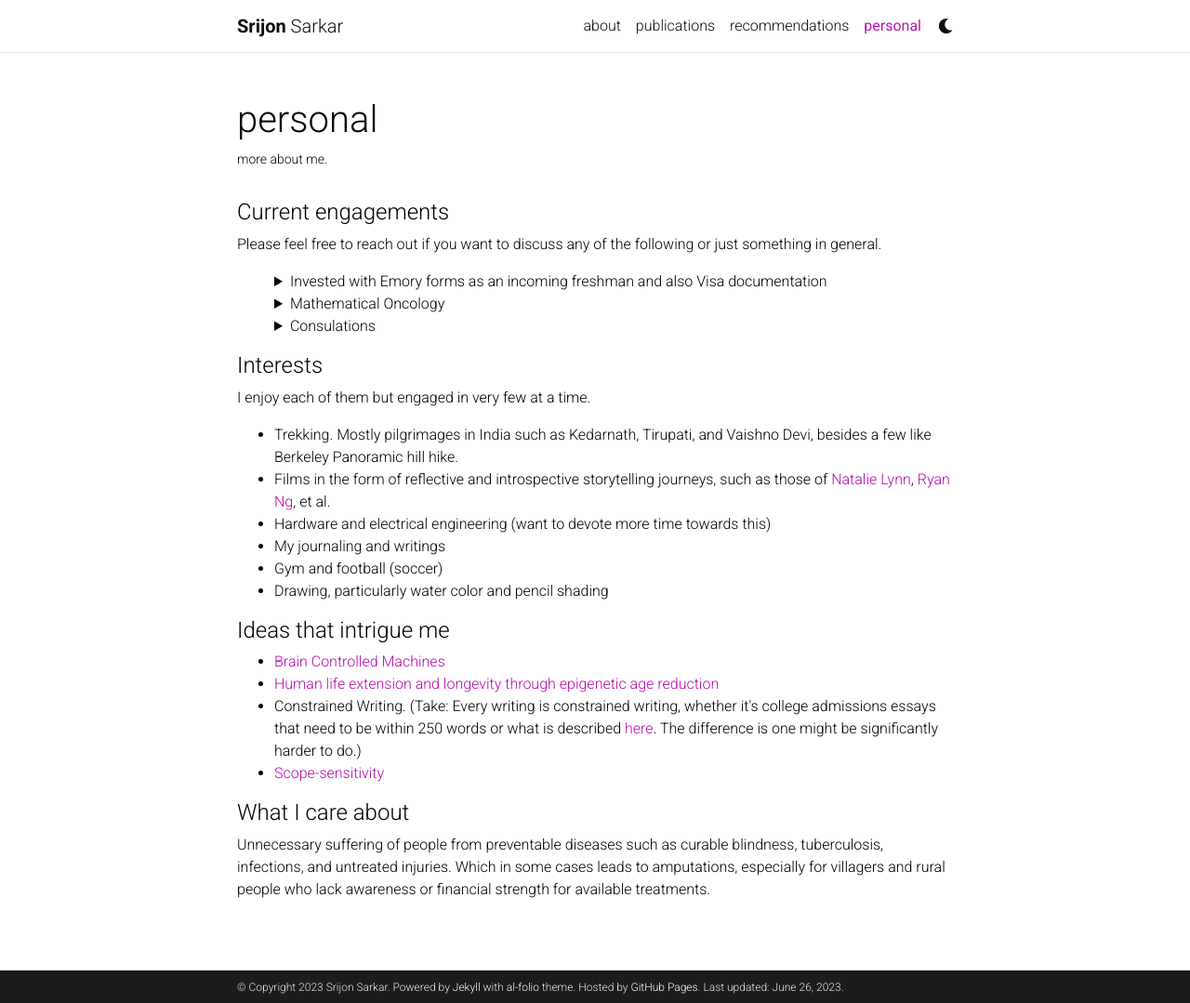
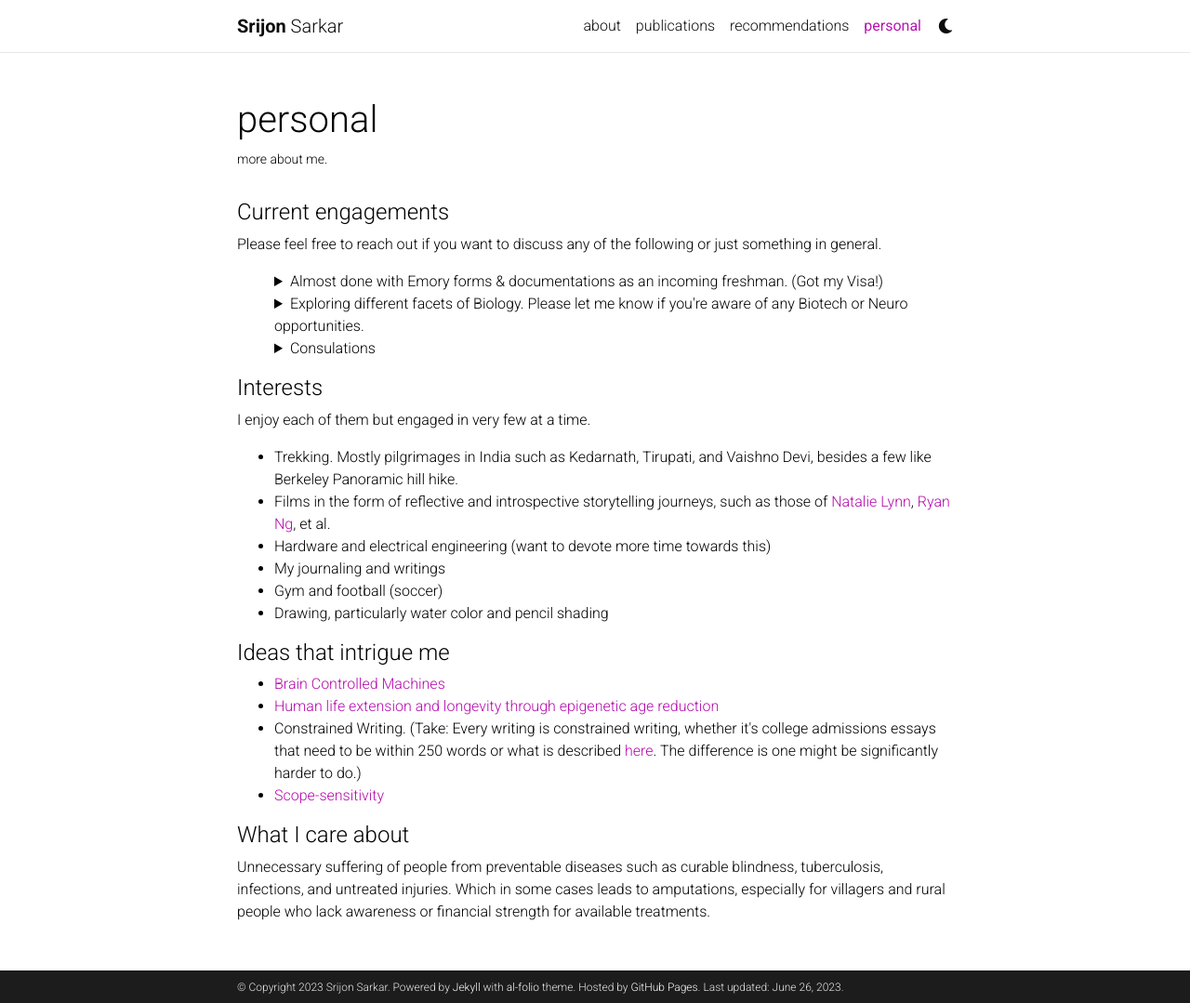
Before and after one commit to sarkarsrijon/sarkarsrijon.github.io, a Jekyll site: the page built from _pages/personal.md, in a window 1280 px wide and 1079 px high. Shown: the whole window at 93% size. Built offline with Jekyll 4.4.1, drawn with Linux system fonts in a browser that asks for light colours; comment, search, counter and statistics services are not loaded; a style sheet for code colours, icons or effects is not loaded.

Commit message:
Update personal.md

```diff
--- a/_pages/personal.md
+++ b/_pages/personal.md
@@ -13,12 +13,13 @@ Please feel free to reach out if you want to discuss any of the following or jus
 
 <ul>
 <details>
-  <summary> Invested with Emory forms as an incoming freshman and also Visa documentation </summary>
+  <summary> Almost done with Emory forms & documentations as an incoming freshman. (Got my Visa!) </summary>
+  Handling numerous miscellaneous tasks and getting back to studying.
 </details>
 
 <details>
-  <summary> Mathematical Oncology </summary>
-Learning about Epithelial/Mesenchymal Plasticity (EMP) networks under Dr. Mohit Jolly at Cancer Systems Biology Lab, IISc Bangalore.
+  <summary> Exploring different facets of Biology. Please let me know if you're aware of any Biotech or Neuro opportunities. </summary>
+Cancer systems, Longevity, Augmented animals, etc.
 </details>
 
 <details>
```
